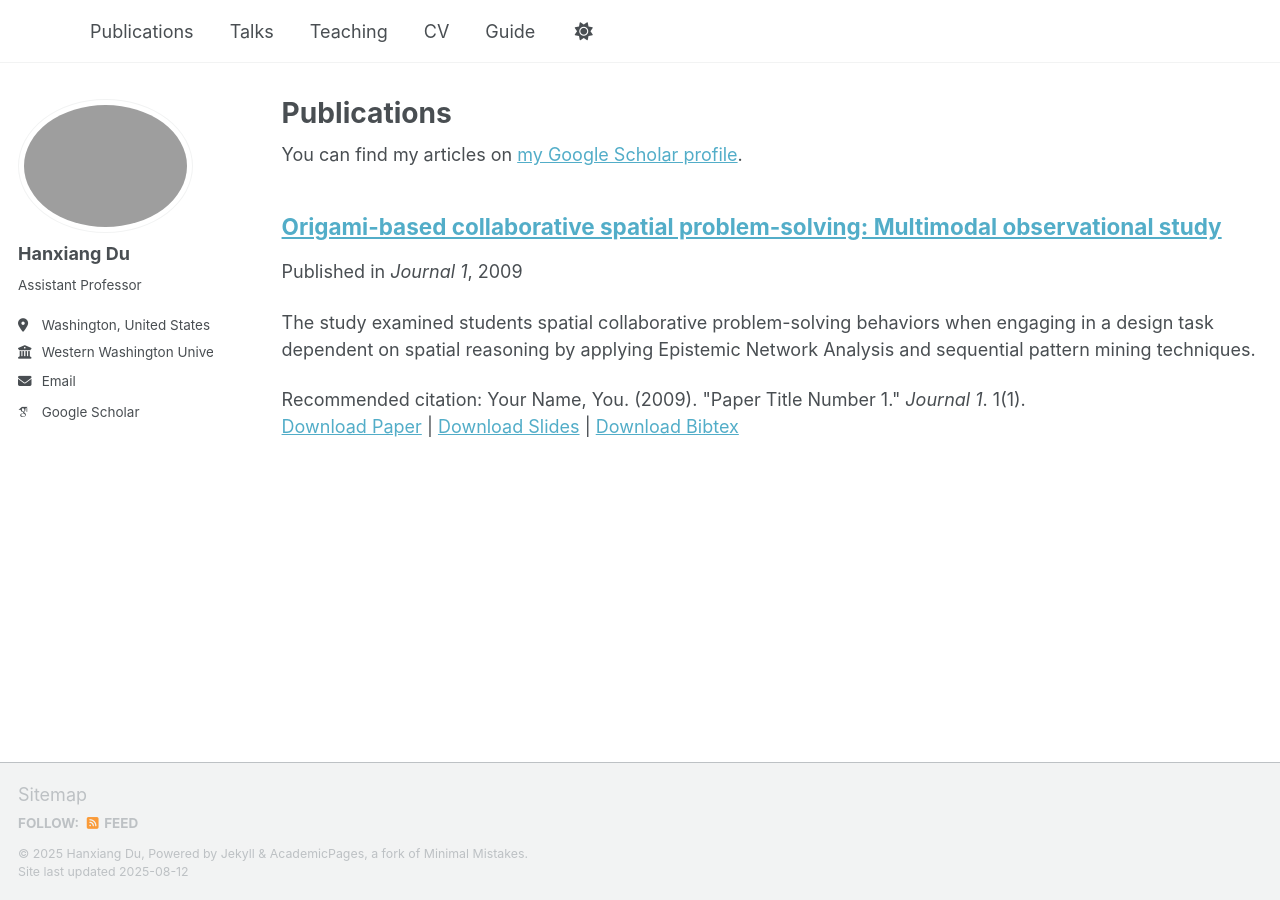
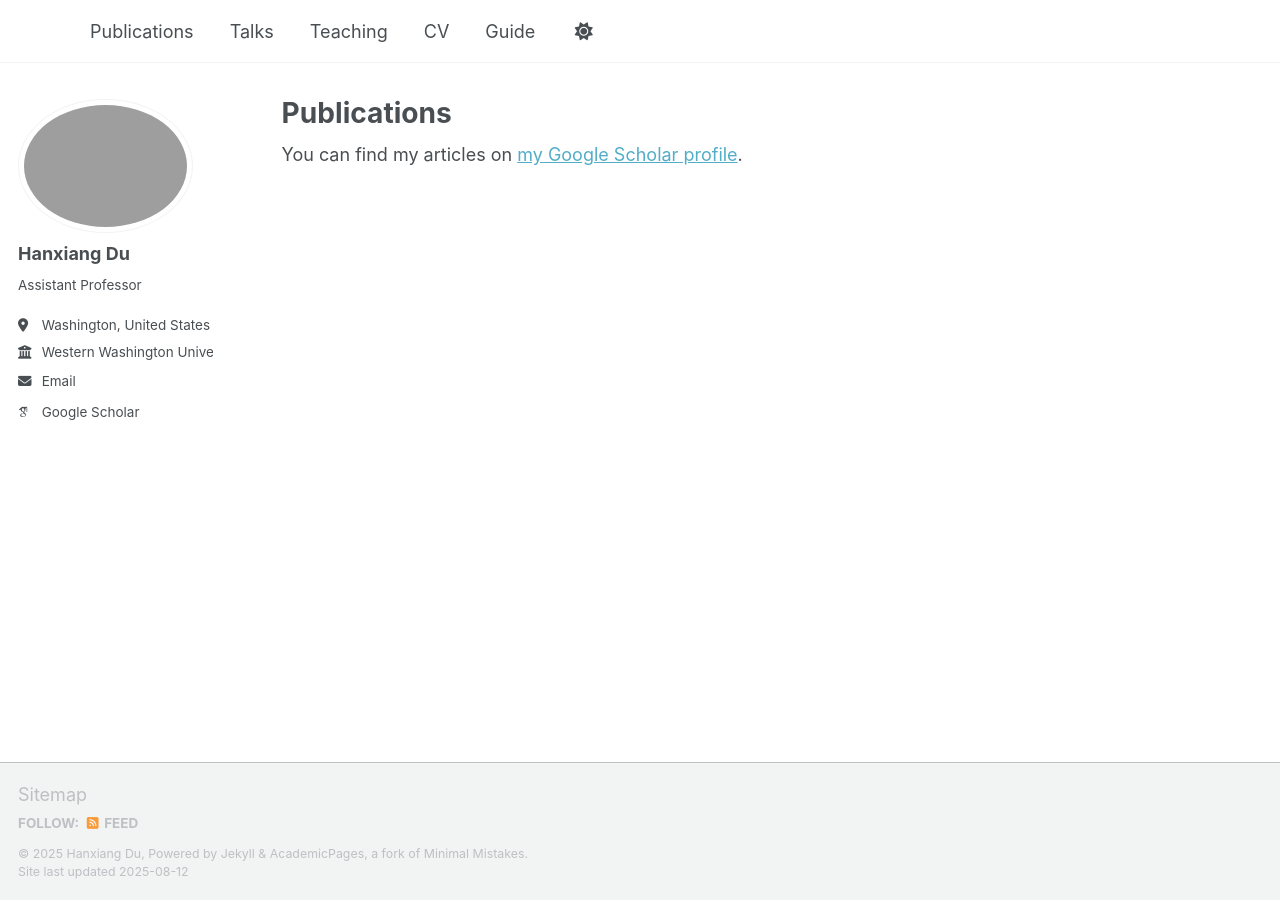
Before and after one commit to HXDU/HD.github.io, a Jekyll site: the page built from _pages/publications.html, in a window 1280 px wide. Built offline with Jekyll 4.4.1, drawn with Linux system fonts in a browser that asks for light colours; some web fonts are replaced; a script that is not in the unit is left out; a file with an impossible date is left out.

Commit message:
Update 2009-10-01-paper-title-number-1.md

```diff
--- a/_publications/2009-10-01-paper-title-number-1.md
+++ b/_publications/2009-10-01-paper-title-number-1.md
@@ -4,8 +4,8 @@ collection: publications
 category: manuscripts
 permalink: /publication/2009-10-01-paper-title-number-1
 excerpt: 'The study examined students spatial collaborative problem-solving behaviors when engaging in a design task dependent on spatial reasoning by applying Epistemic Network Analysis and sequential pattern mining techniques.'
-date: 2009-10-01
-venue: 'Journal 1'
+date: 2025-07
+venue: 'Thinking Skills and Creativity'
 slidesurl: 'http://academicpages.github.io/files/slides1.pdf'
 paperurl: 'http://academicpages.github.io/files/paper1.pdf'
 bibtexurl: 'http://academicpages.github.io/files/bibtex1.bib'
```
